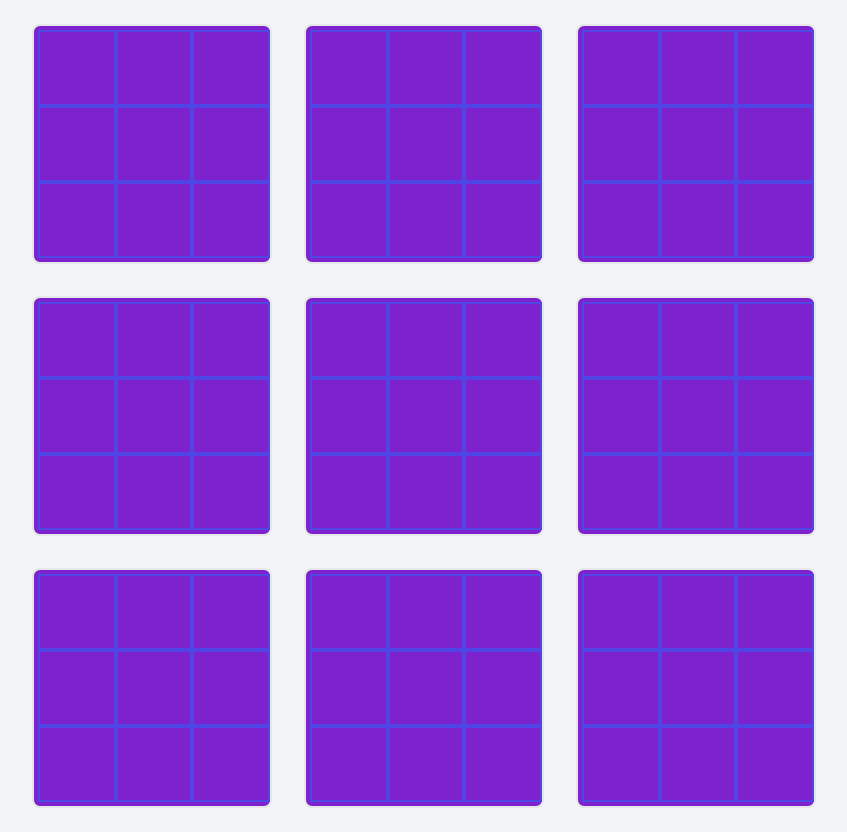
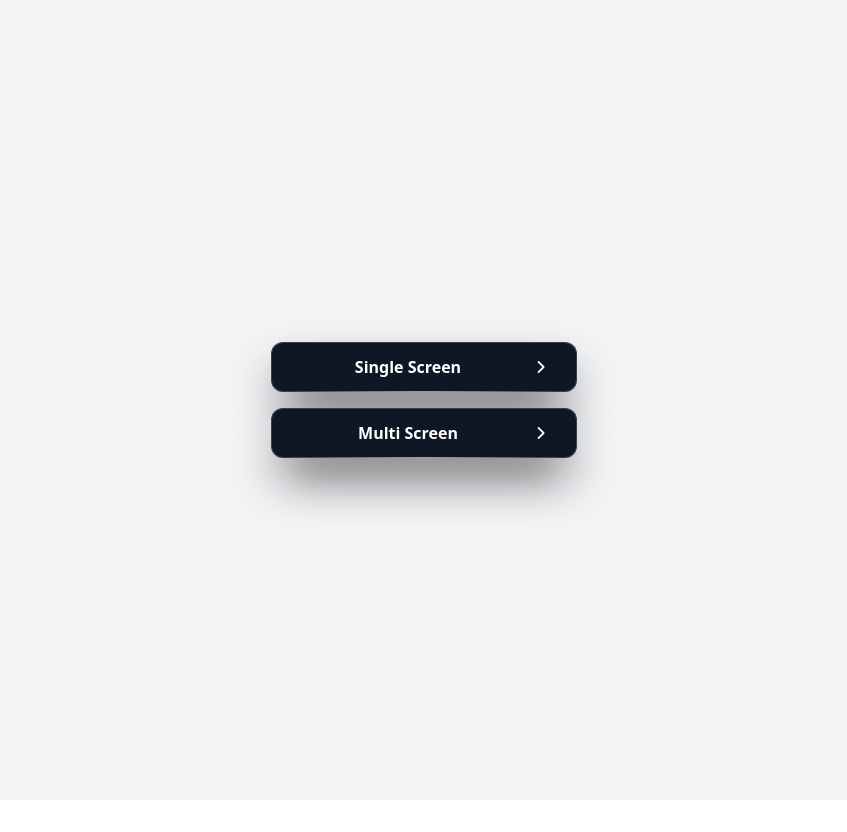
Before and after one commit to theboss17121999/SuperTicTacToe, a React (Vite) app: page / in a window 1280 px wide. Shown: the whole page, without its empty margins (216-1063 px from the left). After the commit the page ends 800 px from the top, so only its background shows below. Built offline with nearby package versions, Linux system fonts and the light colour scheme.

Commit message:
added minor changes

```diff
--- a/package.json
+++ b/package.json
@@ -12,6 +12,7 @@
   "dependencies": {
     "react": "^18.2.0",
     "react-dom": "^18.2.0",
+    "react-router-dom": "^6.24.0",
     "recoil": "^0.7.7"
   },
   "devDependencies": {
--- a/src/App.jsx
+++ b/src/App.jsx
@@ -1,19 +1,45 @@
-import { useState } from 'react'
-import './App.css'
-import { ThreeCrossThree } from './Components/ThreeCrossThree'
-import { NineCrossNine } from './Components/NineCrossNine'
-import { RecoilRoot } from 'recoil'
+import React, { lazy, Suspense } from 'react';
+import { BrowserRouter, Routes, Route } from 'react-router-dom';
+import './App.css';
+import { RecoilRoot } from 'recoil';
+import { MainPage } from './Components/MainPage';
+import { NineCrossNine } from './Components/NineCrossNine';
+
+// Lazy load the NineCrossNine component
+// const NineCrossNineLazy = lazy(() => import('./Components/NineCrossNine'));
+
+// Error boundary component
+class ErrorBoundary extends React.Component {
+  state = { hasError: false };
+
+  static getDerivedStateFromError(error) {
+    return { hasError: true };
+  }
+
+  render() {
+    if (this.state.hasError) {
+      return <div>Something went wrong.</div>;
+    }
+
+    return this.props.children;
+  }
+}
 
 function App() {
-  const [count, setCount] = useState(0)
-
   return (
-    <>
+    <BrowserRouter basename="/">
       <RecoilRoot>
-        <NineCrossNine />
+        <ErrorBoundary>
+          <Suspense fallback={<div>Loading...</div>}>
+            <Routes>
+              <Route path="/game" element={<NineCrossNine />} />
+              <Route path="/" element={<MainPage />} />
+            </Routes>
+          </Suspense>
+        </ErrorBoundary>
       </RecoilRoot>
-    </>
-  )
+    </BrowserRouter>
+  );
 }
 
-export default App
+export default App;
--- /dev/null
+++ b/src/Components/MainPage.jsx
@@ -0,0 +1,38 @@
+import React from 'react';
+import { useNavigate } from "react-router-dom";
+
+export const MainPage = () => {
+  return (
+    <div className="flex items-center justify-center min-h-screen bg-gray-100 p-4">
+      <div className="flex flex-col items-center gap-4">
+        <CustomButton name={"Single"} path={"game"} />
+        <CustomButton name={"Multi"} path={"game"}/>
+      </div>
+    </div>
+  );
+}
+
+function CustomButton({name , path}) {
+  const navigate = useNavigate();
+
+  return (
+    <button onClick={() => navigate(`/${path}`)}
+      className="relative inline-block p-px font-semibold leading-6 text-white no-underline bg-gray-800 shadow-2xl cursor-pointer group rounded-xl shadow-zinc-900 ">
+      <span className="absolute inset-0 overflow-hidden rounded-xl">
+        <span className="absolute inset-0 rounded-xl bg-[image:radial-gradient(75%_100%_at_50%_0%,rgba(56,189,248,0.6)_0%,rgba(56,189,248,0)_75%)] opacity-0 transition-opacity duration-500 group-hover:opacity-100">
+        </span>
+      </span>
+      <div className="relative z-10 flex items-center px-6 py-3 space-x-2 rounded-xl bg-gray-950/50 ring-1 ring-white/10">
+        <span className='w-56'>{name} Screen</span>
+        <svg xmlns="http://www.w3.org/2000/svg" viewBox="0 0 20 20" fill="currentColor" aria-hidden="true"
+          data-slot="icon" className="w-6 h-6">
+          <path fillRule="evenodd"
+            d="M8.22 5.22a.75.75 0 0 1 1.06 0l4.25 4.25a.75.75 0 0 1 0 1.06l-4.25 4.25a.75.75 0 0 1-1.06-1.06L11.94 10 8.22 6.28a.75.75 0 0 1 0-1.06Z"
+            clipRule="evenodd"></path>
+        </svg>
+      </div>
+      <span
+        className="absolute -bottom-0 left-[1.125rem] h-px w-[calc(100%-2.25rem)] bg-gradient-to-r from-emerald-400/0 via-gray-400/90 to-emerald-400/0 transition-opacity duration-500 group-hover:opacity-40"></span>
+    </button>
+  );
+}
--- a/tailwind.config.js
+++ b/tailwind.config.js
@@ -23,7 +23,20 @@ export default {
       colors:{
         'lightblue' : '#DDFFF7',
         'lightblue1' : '#93E1D8',
-        'darkpurple' : '#462255'
+        'darkpurple' : '#462255',
+        primary: {
+          DEFAULT: '#3B82F6',
+          50: '#f5f3ff',
+          100: '#e0e7ff',
+          200: '#ddd6fe',
+          300: '#c4b5fd',
+          400: '#a78bfa',
+          500: '#8b5cf6',
+          600: '#7c3aed',
+          700: '#6d28d9',
+          800: '#5b21b6',
+          900: '#4c1d95'
+        }
       }
     },
   },
```
Also changed, not shown: 1 other file (tests, documents, lock files or other folders).
